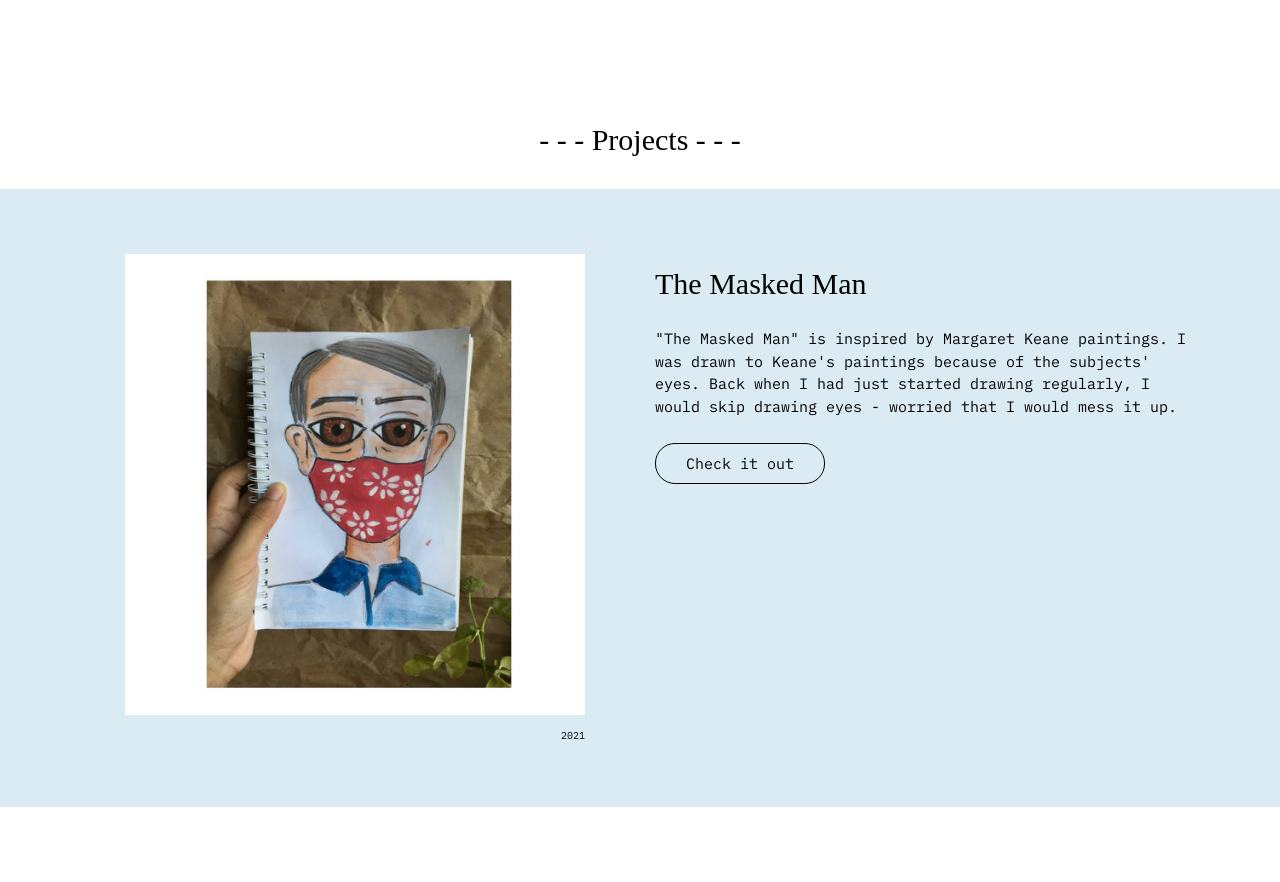
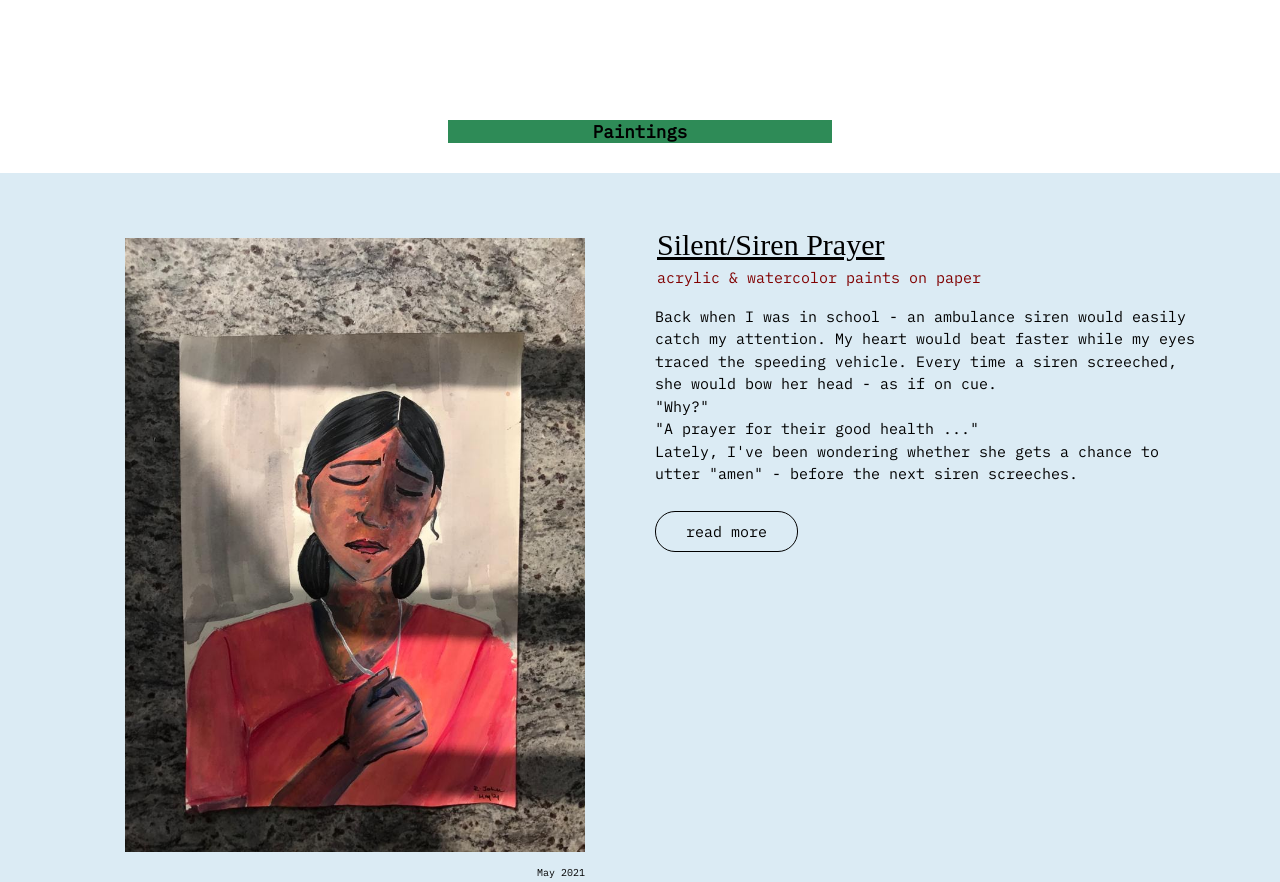
Before and after one commit to sudeepkhandekar99/rachel.github.io, a plain HTML site: page index.html in a window 1280 px wide. Shown: the part 800-1682 px from the top of the page. Drawn offline with Linux system fonts and the light colour scheme; a web font is replaced by a local one.

Commit message:
headings, sub-headings, info added

```diff
--- a/css/styles.css
+++ b/css/styles.css
@@ -197,3 +197,22 @@ li.empty {
         text-align: left;
     }
   }
+
+  /* new stuff */
+
+.headings {
+    text-align: center;
+    background-color: seagreen;
+    width: 30%;
+    margin: 0 auto;
+}
+
+.sub-headings {
+    text-decoration-line: underline;
+    margin: 2px;
+}
+
+.info {
+    margin: 1px 1px; padding: 1px 1px;
+    color:maroon;
+}
--- a/index.html
+++ b/index.html
@@ -58,7 +58,7 @@
 
 
   <!-- PROJECTS -->
-  <h2 style="text-align: center;">- - - Projects - - -</h2>
+  <h3 class = "headings">Paintings</h3>
   <!-- Project 1 -->
   <section class="project blue" id="work">
     <div class="container">
@@ -66,19 +66,24 @@
         <!-- Left -->
         <div class="col-sm">
           <figure>
-            <img src="img/themaskman.jpg" alt="Cosemetics">
-            <figcaption class="right-alignment">2021</figcaption>
+            <img src="img/pray.jpeg" alt="Cosemetics">
+            <figcaption class="right-alignment">May 2021 </figcaption>
             </h2>
           </figure>
         </div>
         <!-- Right -->
         <div class="col-sm">
-          <h2>The Masked Man</h2>
-          <p>"The Masked Man" is inspired by Margaret Keane paintings. I was drawn to Keane's paintings because of the
-            subjects' eyes. Back when I had just started drawing regularly, I would skip drawing eyes - worried that I
-            would mess it up.</p>
+          <h2 class="sub-headings">Silent/Siren Prayer</h2>
+          <p class = "info">acrylic & watercolor paints on paper</p>
+          <p>Back when I was in school - an ambulance siren would easily catch my attention. My heart would beat faster
+            while my eyes traced the speeding vehicle. Every time a siren screeched, she would bow her head - as if on
+            cue.<br />
+            "Why?"<br />
+            "A prayer for their good health ..."<br />
+            Lately, I've been wondering whether she gets a chance to utter "amen" - before the next siren screeches.
+          </p>
 
-          <a href="https://www.instagram.com/p/CQ3e1PgpV3t/?utm_source=ig_web_copy_link" class="button">Check it out</a>
+          <a href="https://www.instagram.com/p/CPFLTcqptm5/" class="button">read more</a>
         </div>
   </section>
 
```
Also changed, not shown: img/mother.jpg (deleted), img/pray.jpeg (added).
